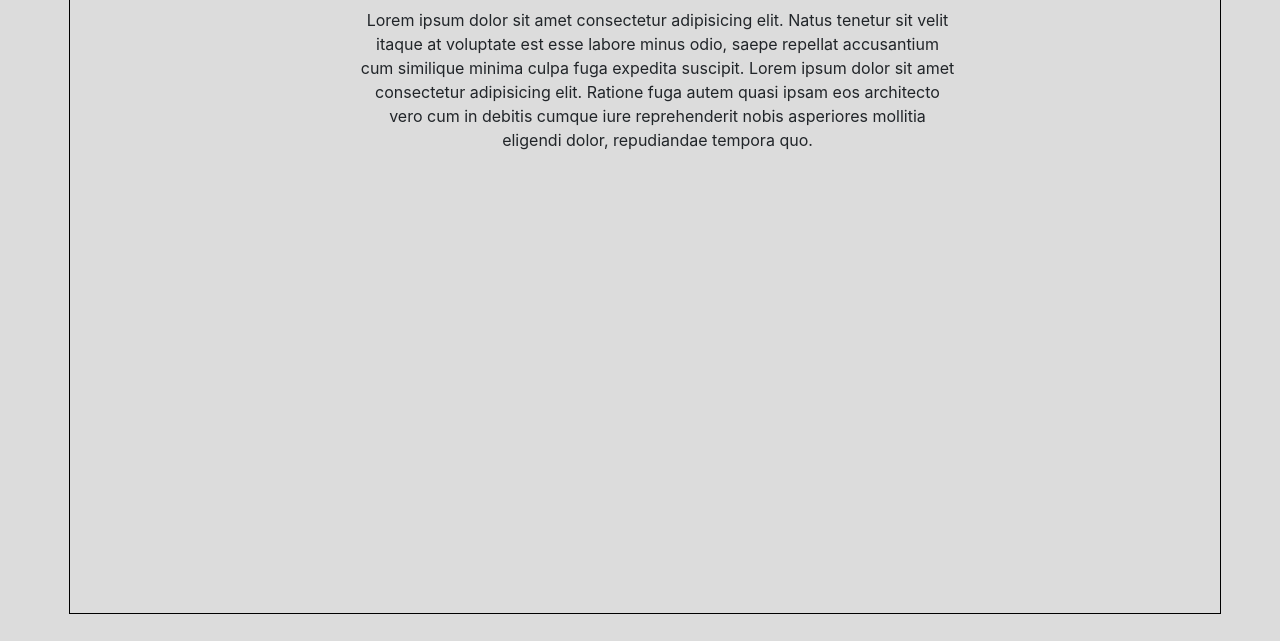
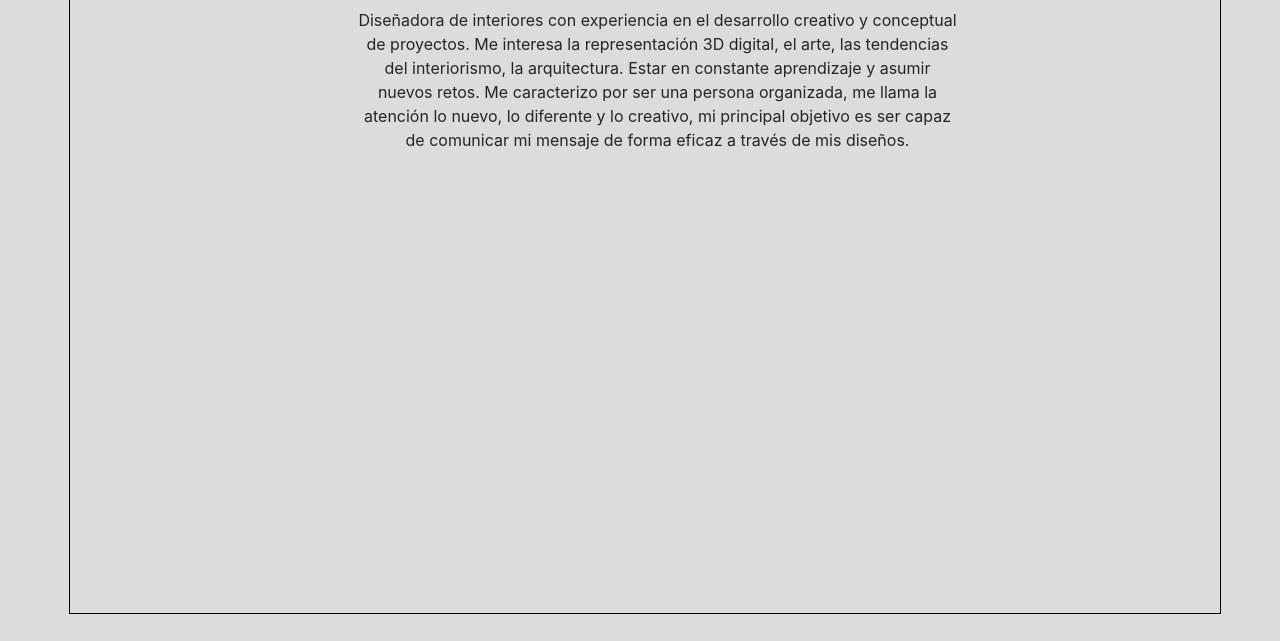
Before and after one commit to matisprovieri/tpcoderhouse, a plain HTML site: page yo.html in a window 1280 px wide. Shown: the part 870-1511 px from the top of the page. Drawn offline with Linux system fonts and the light colour scheme; grey boxes are pictures that could not be loaded.

Commit message:
cambie texto lorem en yo

```diff
--- a/yo.html
+++ b/yo.html
@@ -29,10 +29,14 @@
         <section class="servic">
             <div class="bordes">
                 <img class="imgro" src="img/logo.jpg" alt="Rocio">
-                <p class="imgro">Lorem ipsum dolor sit amet consectetur adipisicing elit. Natus tenetur sit velit itaque at voluptate est esse labore
-                    minus odio, saepe repellat accusantium cum similique minima culpa fuga expedita suscipit.
-                    Lorem ipsum dolor sit amet consectetur adipisicing elit. Ratione fuga autem quasi ipsam eos architecto vero cum in debitis
-                    cumque iure reprehenderit nobis asperiores mollitia eligendi dolor, repudiandae tempora quo.</p>
+                <p class="imgro">Diseñadora de interiores con experiencia en el
+                    desarrollo creativo y conceptual de proyectos.
+                    Me interesa la representación 3D digital, el arte,
+                    las tendencias del interiorismo, la arquitectura.
+                    Estar en constante aprendizaje y asumir nuevos retos.
+                    Me caracterizo por ser una persona organizada, me llama la atención lo nuevo,
+                    lo diferente y lo creativo, mi principal objetivo es ser capaz de
+                    comunicar mi mensaje de forma eficaz a través de mis diseños.</p>
             </div>
         </section>
     </main>
```
